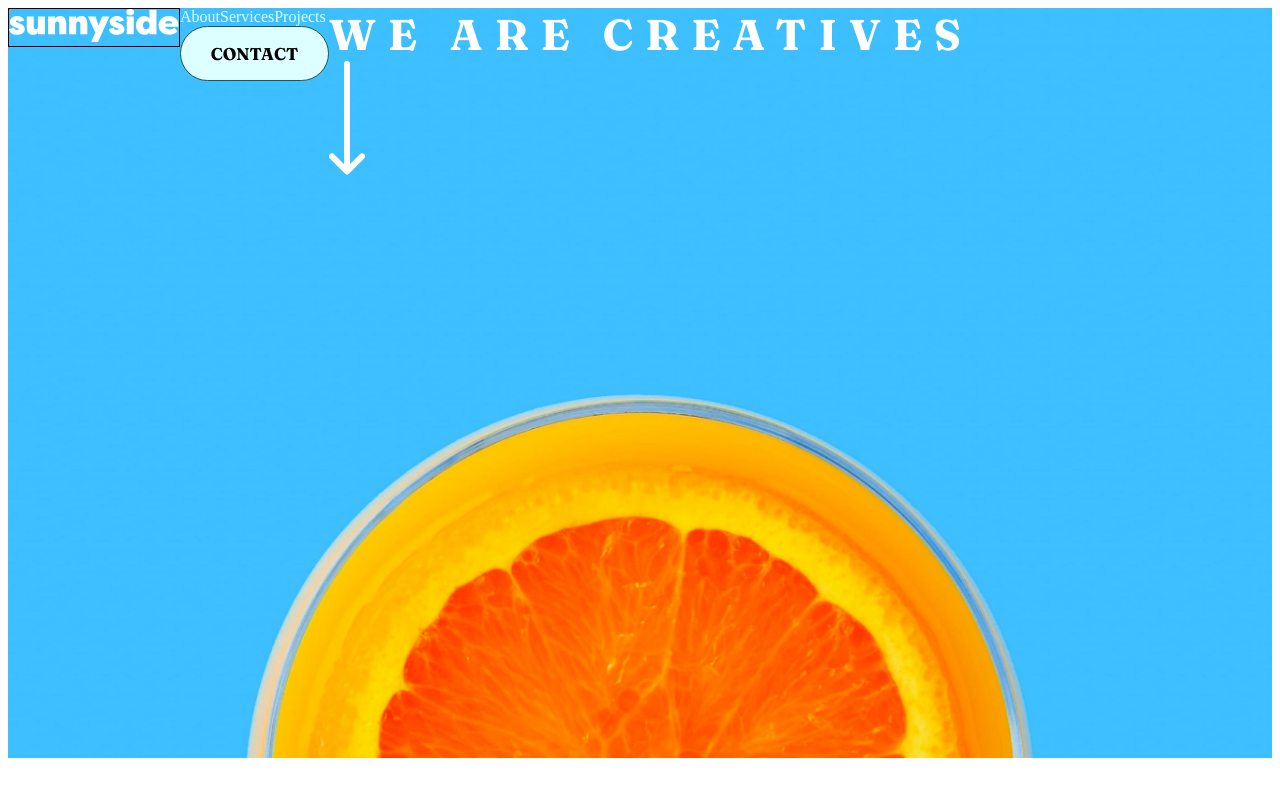
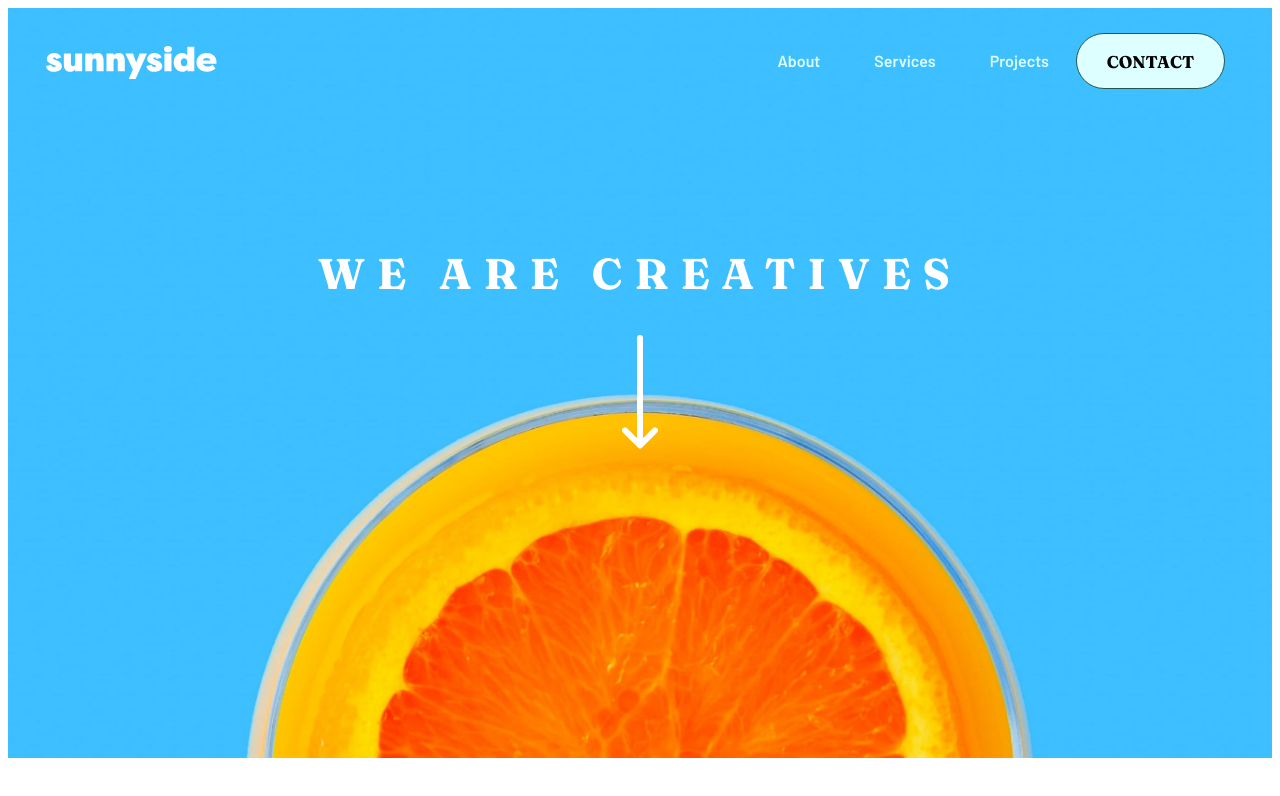
Before and after one commit to SergioFer95/Sunnyside-Agency, an Angular app in the folder SunnysideAgency/: page / in a window 1280 px wide. Shown: the top 796 px of the page. Built offline with nearby package versions, Linux system fonts and the light colour scheme.

Commit message:
#HeaderComponent: add good layout to order elements

```diff
--- a/SunnysideAgency/src/app/app.component.ts
+++ b/SunnysideAgency/src/app/app.component.ts
@@ -6,5 +6,5 @@ import { Component } from '@angular/core';
   styleUrls: ['./app.component.scss']
 })
 export class AppComponent {
-  title = 'Sunnyside Agency';
+  public title: string = 'Sunnyside Agency';
 }
--- a/SunnysideAgency/src/app/header/header.component.html
+++ b/SunnysideAgency/src/app/header/header.component.html
@@ -1,4 +1,7 @@
 <header>
+
+    <section class="layout">
+
         <span class="logo">
             <img class="logo__img" src="../../assets/logo.svg" alt="WebsiteLogo">
         </span>
@@ -21,4 +24,8 @@
             </span>
         </div>
 
+    </section>
+
+
+
 </header>
--- a/SunnysideAgency/src/app/header/header.component.scss
+++ b/SunnysideAgency/src/app/header/header.component.scss
@@ -1,6 +1,4 @@
 *{
-    margin: 0px;
-    padding: 0px;
     text-decoration: none;
 }
 
@@ -13,60 +11,86 @@ header{
     background-size: cover;
     background-repeat: no-repeat;
     background-attachment:scroll;
+}
 
+.layout{
     display: flex;
+    flex-direction: row;
+    flex-wrap: wrap;
+    justify-content: space-between;
+    align-items: flex-start;
+    align-content: center;
 
     .logo{
         width: 10.625rem;
         height: 2.313rem;
-        border: 1px solid black;
+
+        flex-grow: 2;
+        order: 1;
+        flex-basis: 40%;
 
         .logo__img{
-            width: 100%;
+            width: 30%;
+            margin-top: 38px;
+            margin-left: 38px;
         }
     }
 
     .menu{
 
+        display: flex;
+        order: 2;
+        flex-grow: 2;
+        flex-basis: 50%;
+        justify-content: flex-end;
+        align-items: center;
+
+        margin-top: 25px;
+
         .navbar{
+            text-align: center;
 
             .navbar__anchor{
                 color: #DDFFFF;
+                font-family: Barlow;
+                padding: 27px;
             }
         }
     }
 
 
     .contactBtn{
-        width: 149px;
+        width: 9.313rem;
+        height: 3.5rem;
         color: black;
         background-color: #DDFFFF;
         border: 0.5px solid hsl(167, 40%, 24%);
         border-radius: 66px;
         padding: 16px;
+        margin-right: 47px;
+
         font-family: Fraunces;
         font-size: 17px;
+        text-align: center;
     }
 
+    .liveMotive{
+        // width: 300px;
+        margin-top: 122px;
 
+        text-align: center;
 
-
-
-    .liveMotive{
-
+        flex-basis: 100%;
+        flex-grow: 6;
+        order: 3;
+        flex-basis: 6;
 
         .text{
             color: white;
             font-size: 43px;
             letter-spacing: 12px;
-            font-family: Fraunces;;
-
-            text-align: center;
+            font-family: Fraunces;
         }
-
-        // .arrowIcon{
-        //     position: absolute;
-        // }
     }
 
 
```
Also changed, not shown: SunnysideAgency/src/app/header/header.component.ts (line endings or trailing spaces). Lines whose indentation alone changed are shown as unchanged.
